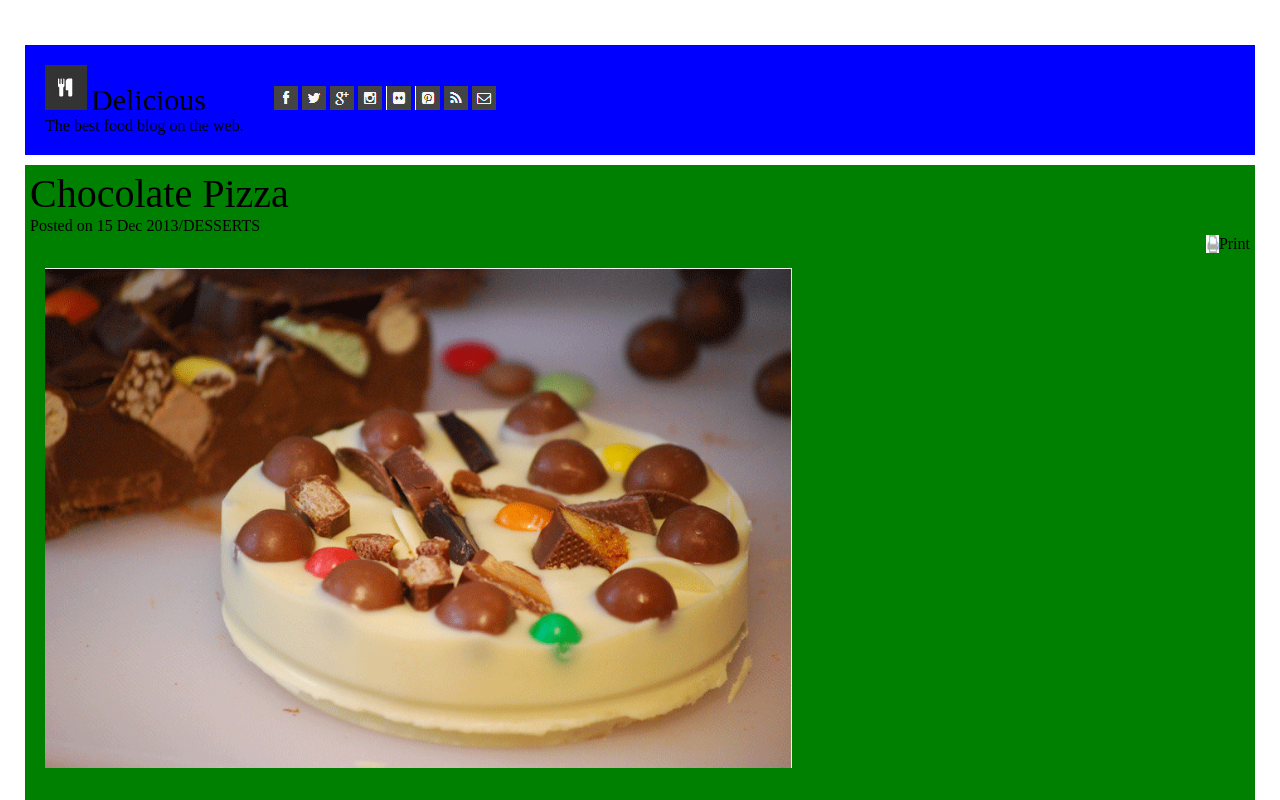
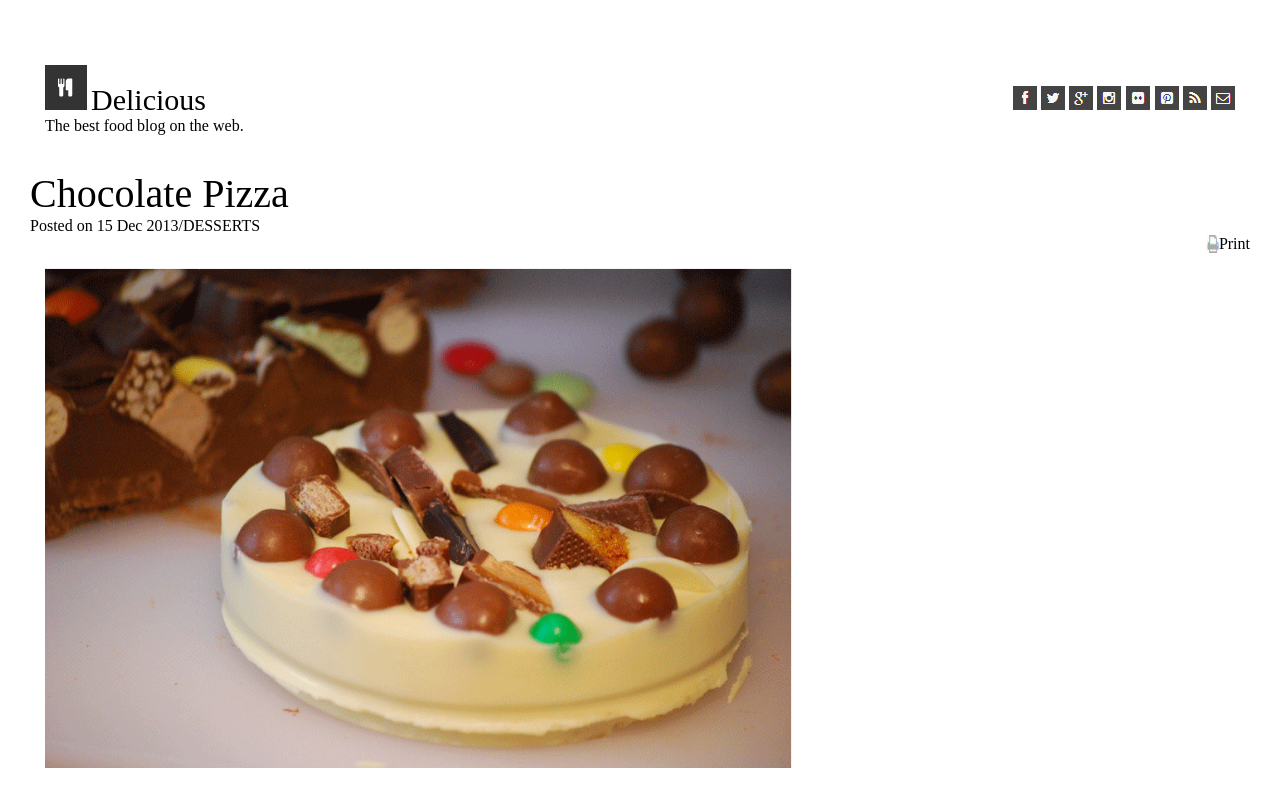
Before and after one commit to franco-ortega/lab-10-sales-report, a plain HTML site: page index.html in a window 1280 px wide. Shown: the top 800 px of the page. Drawn offline with Linux system fonts and the light colour scheme.

Commit message:
align nav

```diff
--- a/index.html
+++ b/index.html
@@ -21,7 +21,7 @@
 </head>
 
 <body>
-    <header>
+    <header class="nav-bar">
 
         <div class="logo-div">
             <img src="assets/logo.png" alt="logo">
--- a/styles/main.css
+++ b/styles/main.css
@@ -13,7 +13,7 @@ header {
     flex-direction: row;
     align-items: center;
 
-    background-color: blue;
+
     margin: 10px;
     padding: 5px;
 }
@@ -27,7 +27,6 @@ div {
 }
 
 main {
-    background-color: green;
     margin: 10px;
     padding: 5px;
 }
@@ -49,6 +48,10 @@ footer {
     margin: 10px;
     padding: 5px;
 }
+.nav-bar {
+    display: flex;
+    justify-content: space-between;
+}
 
 .pizza-image {
     height: 500px;
@@ -56,6 +59,7 @@ footer {
 
 .social-icons {
     display: inline;
+    align-items: flex-end;
 }
 
 .paper-image {
```
